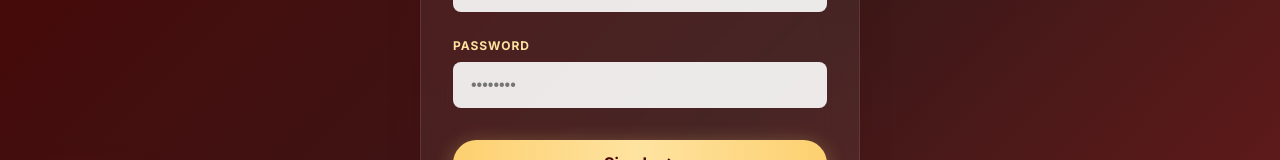
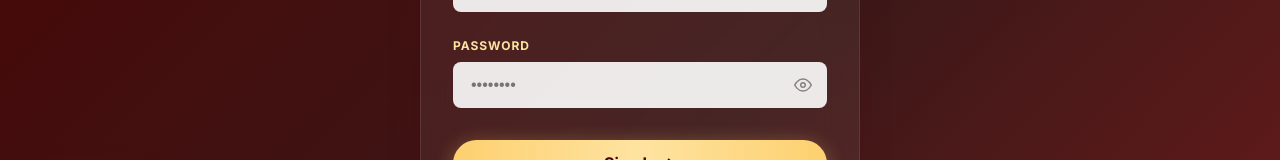
Before and after one commit to dhanashree7-ctrl/gmu_event_management, a React (Create React App) app in the folder frontend/: page /login in a window 1280 px wide. Shown: the part 394-554 px from the top of the page. Built offline with nearby package versions, Linux system fonts and the light colour scheme; no server answers.

Commit message:
style : added eye option to log in

```diff
--- a/frontend/src/pages/Login.js
+++ b/frontend/src/pages/Login.js
@@ -154,7 +154,22 @@
                 tabIndex={-1}
                 aria-label={showPass ? 'Hide password' : 'Show password'}
               >
-                {showPass ? '' : '️'}
+                {showPass ? (
+                  /* Eye-off icon */
+                  <svg xmlns="http://www.w3.org/2000/svg" width="18" height="18" viewBox="0 0 24 24"
+                    fill="none" stroke="currentColor" strokeWidth="2" strokeLinecap="round" strokeLinejoin="round">
+                    <path d="M17.94 17.94A10.07 10.07 0 0 1 12 20c-7 0-11-8-11-8a18.45 18.45 0 0 1 5.06-5.94" />
+                    <path d="M9.9 4.24A9.12 9.12 0 0 1 12 4c7 0 11 8 11 8a18.5 18.5 0 0 1-2.16 3.19" />
+                    <line x1="1" y1="1" x2="23" y2="23" />
+                  </svg>
+                ) : (
+                  /* Eye icon */
+                  <svg xmlns="http://www.w3.org/2000/svg" width="18" height="18" viewBox="0 0 24 24"
+                    fill="none" stroke="currentColor" strokeWidth="2" strokeLinecap="round" strokeLinejoin="round">
+                    <path d="M1 12s4-8 11-8 11 8 11 8-4 8-11 8-11-8-11-8z" />
+                    <circle cx="12" cy="12" r="3" />
+                  </svg>
+                )}
               </button>
             </div>
           </div>
@@ -340,7 +355,8 @@
     border: 'none',
     fontSize: '1.1rem',
     cursor: 'pointer',
-    opacity: 0.6,
+    color: '#555',
+    opacity: 0.7,
     padding: '0.2rem',
     display: 'flex',
     alignItems: 'center',
```
Also changed, not shown: 1 other file (tests, documents, lock files or other folders).
